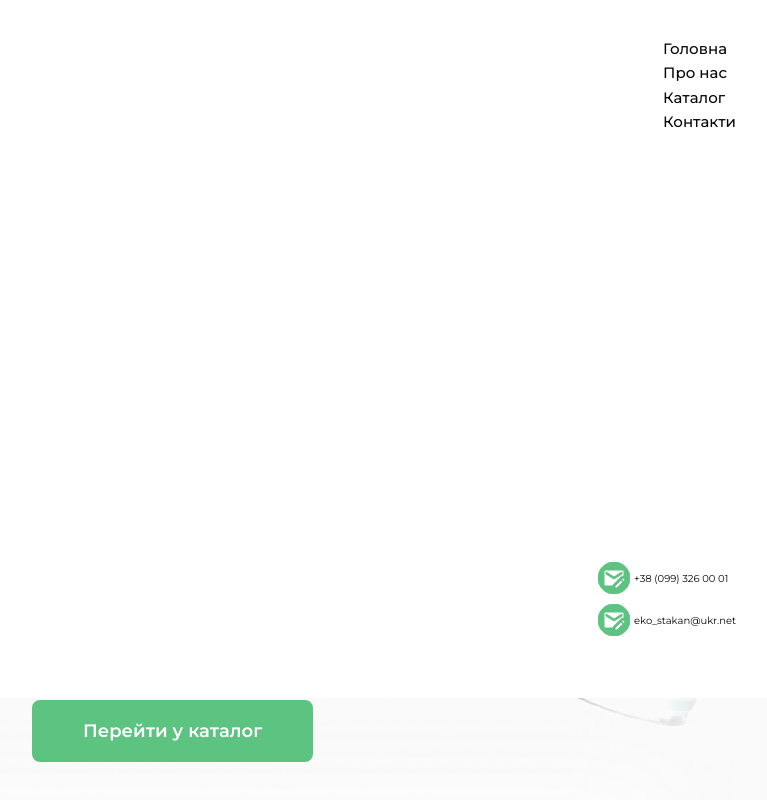
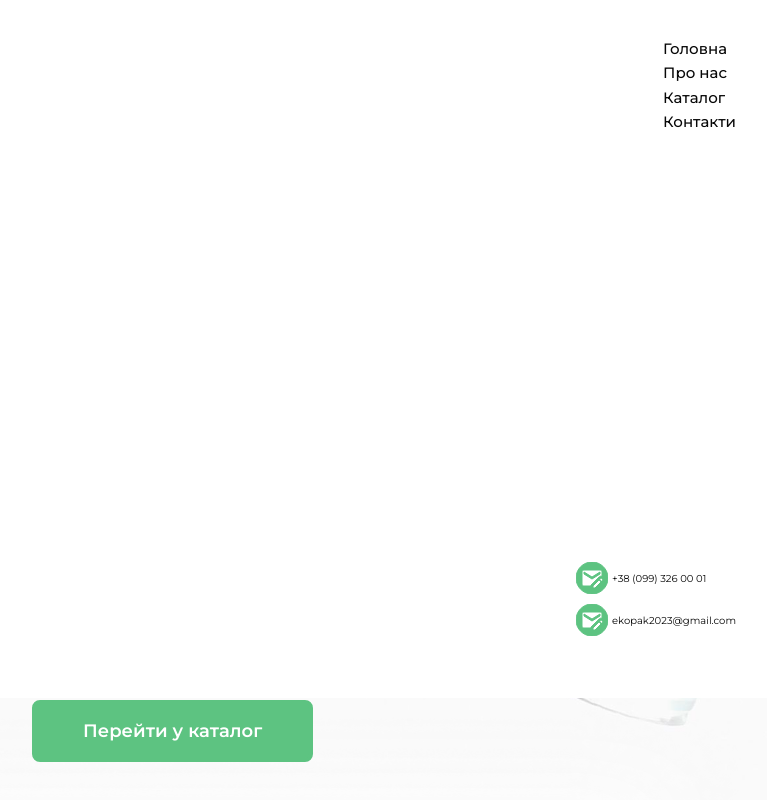
Before and after one commit to ecopack065/ecopack, a website built with Parcel: page src/index.html in a window 1280 px wide. Both pictures are taken after a click on the icon 971 px from the left and 40 px from the top of the page. Shown: the part 102-902 px from the top of the page, without its empty margins (256-1023 px from the left). Built offline with nearby package versions, Linux system fonts and the light colour scheme.

Commit message:
change email in modal-menu

```diff
--- a/src/partials/modals/menu.html
+++ b/src/partials/modals/menu.html
@@ -24,7 +24,7 @@
         <svg width="32" height="32" style="stroke: #5dc381">
           <use href="img/icon-sprite.svg#icon-email-header"></use>
         </svg>
-        <a href="mailto:eko_stakan@ukr.net">eko_stakan@ukr.net</a>
+        <a href="mailto:ekopak2023@gmail.com">ekopak2023@gmail.com</a>
       </li>
     </ul>
   </div>
```
